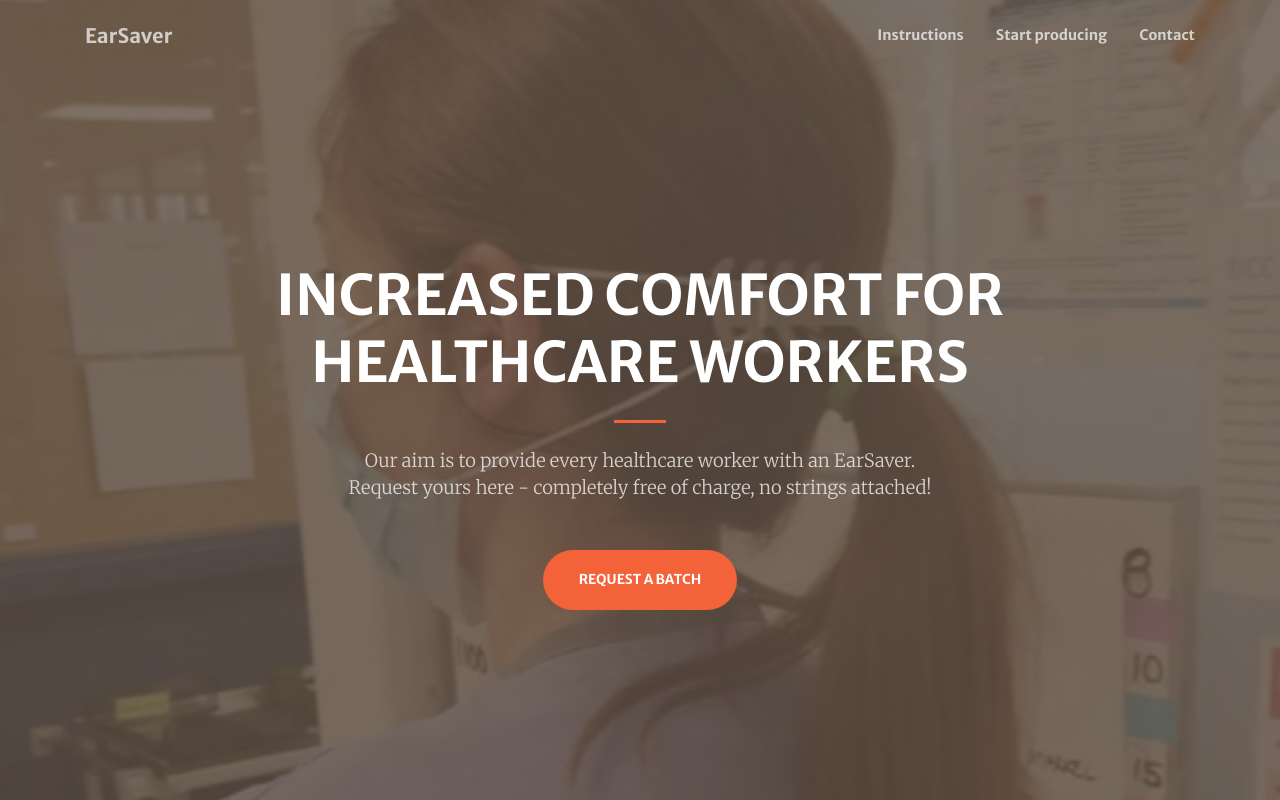
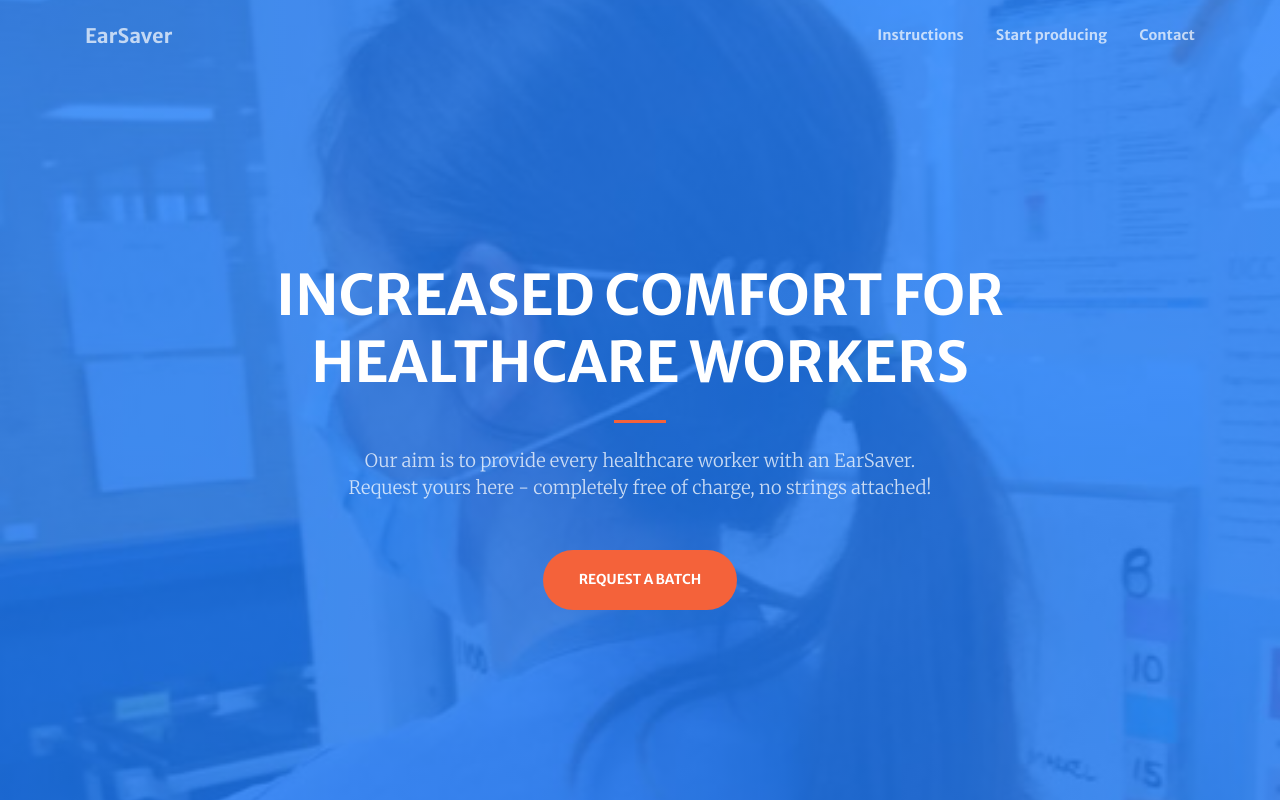
Before and after one commit to daanvanhasselt/earsaver, a Gatsby site: page / in a window 1280 px wide. Shown: the top 800 px of the page. Built offline with nearby package versions, Linux system fonts and the light colour scheme; Gatsby itself is replaced by a stand-in of ours.

Commit message:
brown is not brown

```diff
--- a/src/sass/_variables.scss
+++ b/src/sass/_variables.scss
@@ -4,7 +4,7 @@
 
 // Set a custom color
 $orange: #f4623a !default;
-$brown: #5c4d42 !default;
+$brown: #1A79F9 !default;
 
 // Set primary color to orange
 $primary: $orange !default;
```
